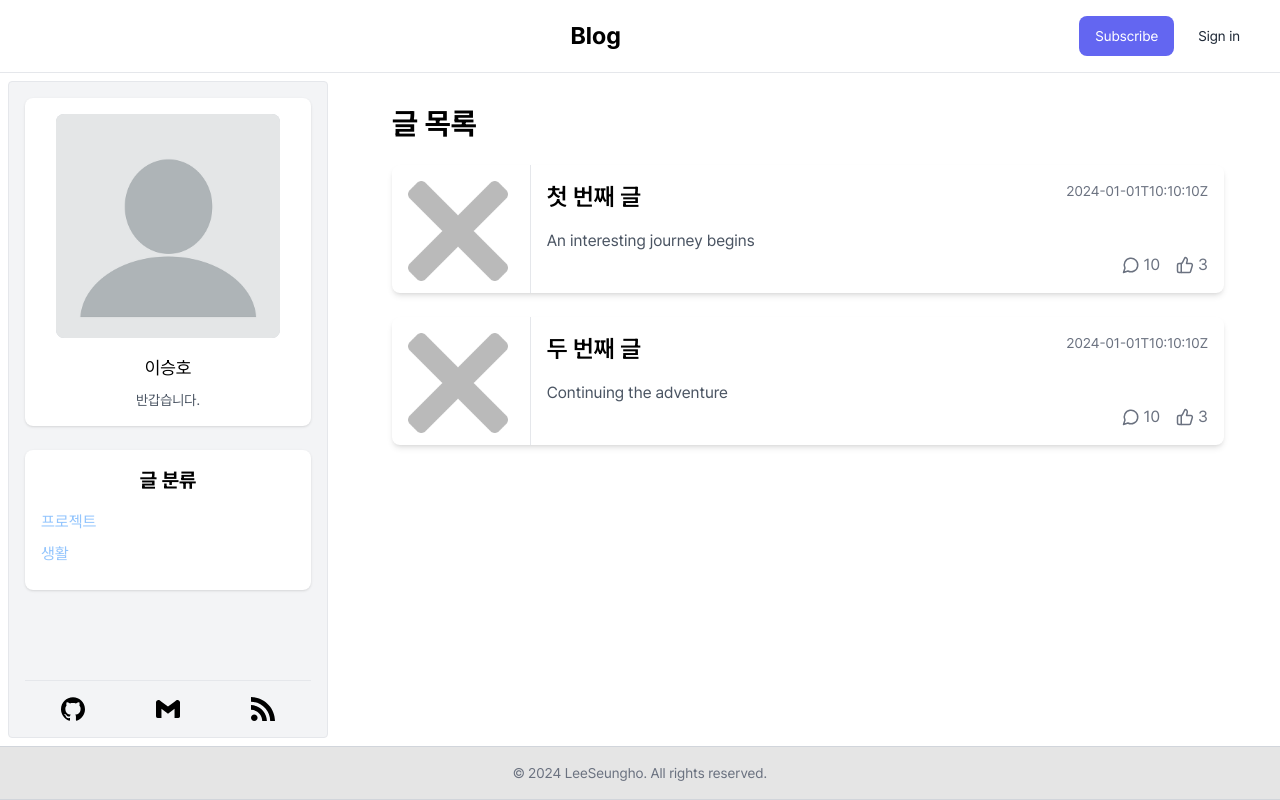
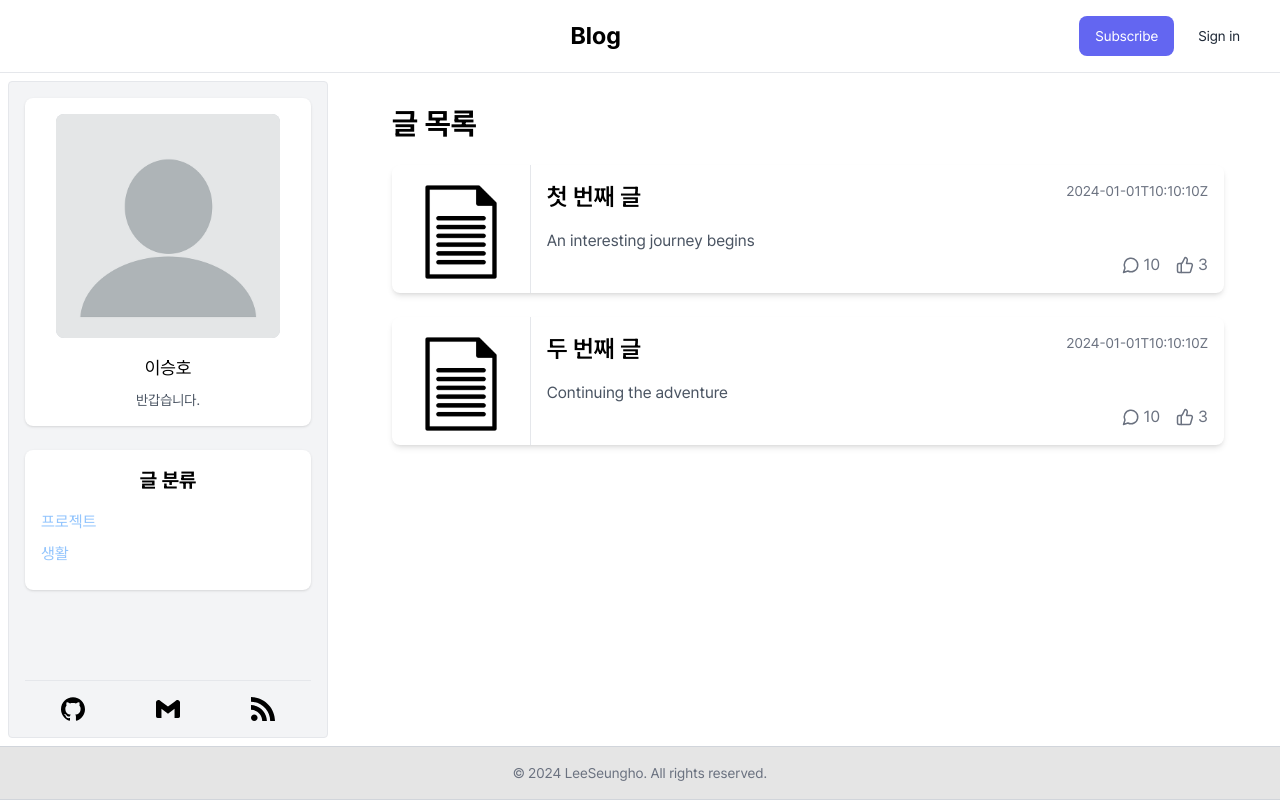
Before and after one commit to seung7642/contentria, a Next.js app in the folder frontend/: page / in a window 1280 px wide. Built offline with nearby package versions, Linux system fonts and the light colour scheme.

Commit message:
style: 글 썸네일 이미지 수정

```diff
--- a/frontend/src/app/_component/postCard.tsx
+++ b/frontend/src/app/_component/postCard.tsx
@@ -20,13 +20,8 @@ const PostCard = ({ post }: PostCardProps) => {
   return (
     <Link href={`/posts/${post.id}`} key={post.id} className="block">
       <div className="flex h-32 overflow-hidden rounded-lg bg-white shadow-md transition-all duration-300 hover:-translate-y-1 hover:shadow-lg">
-        <div className="w-1/6 border-r p-4">
-          <Image
-            src={post.thumbnail}
-            alt={`Thumbnail for ${post.title}`}
-            width={100}
-            height={100}
-          />
+        <div className="flex w-1/6 flex-col items-center border-r p-4">
+          <Image src={post.thumbnail} alt={`Thumbnail for ${post.title}`} width={80} height={80} />
         </div>
         <div className="flex w-5/6 flex-col justify-center p-4">
           <div>
--- a/frontend/src/app/page.tsx
+++ b/frontend/src/app/page.tsx
@@ -5,7 +5,7 @@ const posts = [
     id: '1',
     title: '첫 번째 글',
     subTitle: 'An interesting journey begins',
-    thumbnail: '/images/default-thumbnail.png',
+    thumbnail: '/images/default-thumbnail-01.png',
     createdAt: '2024-01-01T10:10:10Z',
     commentCount: 10,
     likeCount: 3,
@@ -14,7 +14,7 @@ const posts = [
     id: '2',
     title: '두 번째 글',
     subTitle: 'Continuing the adventure',
-    thumbnail: '/images/default-thumbnail.png',
+    thumbnail: '/images/default-thumbnail-01.png',
     createdAt: '2024-01-01T10:10:10Z',
     commentCount: 10,
     likeCount: 3,
@@ -27,7 +27,7 @@ export default function Home() {
       <h1 className="mb-6 text-3xl font-bold">글 목록</h1>
       <div className="space-y-6">
         {posts.map((post) => (
-          <PostCard post={post} />
+          <PostCard key={post.id} post={post} />
         ))}
       </div>
     </div>
```
Also changed, not shown: frontend/public/images/default-thumbnail-01.png (added), frontend/public/images/default-thumbnail.png (deleted).
